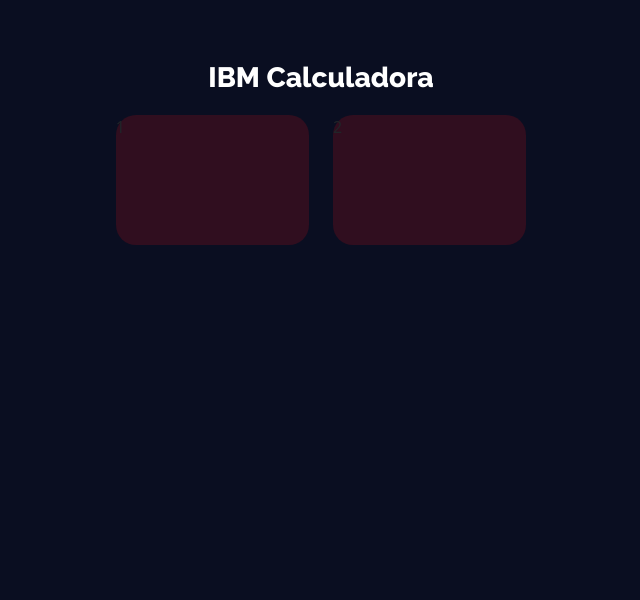
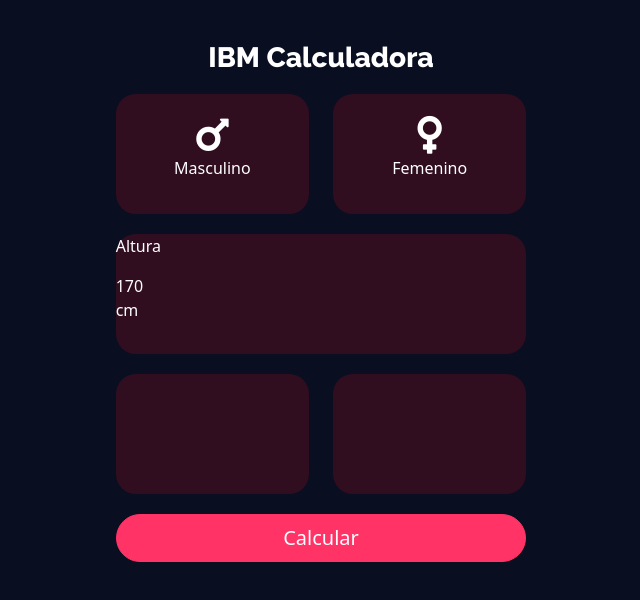
Before and after one commit to BROROZCO/Angular-Calculadora-IMC, an Angular app: page / in a window 1280 px wide. Shown: the top 600 px of the page, without its empty margins (319-959 px from the left). Built offline with nearby package versions, Linux system fonts and the light colour scheme.

Commit message:
Cajas de sexo listas

```diff
--- a/src/app/components/inicio/inicio.component.css
+++ b/src/app/components/inicio/inicio.component.css
@@ -1,5 +1,10 @@
 .fondoItem{
     background-color: #FF111328;
-    height: 130PX;
+    height: 120PX;
     border-radius: 20PX;
+    color: white;
 }
+
+.sexo{
+    font-size: 270%;
+}
--- a/src/app/components/inicio/inicio.component.html
+++ b/src/app/components/inicio/inicio.component.html
@@ -2,16 +2,59 @@
     <div class="col-lg-4 offset-lg-4">
         <h3 class="titulo">IBM Calculadora</h3>
         <div class="row">
+            <!-- Items 1 -->
             <div class="col-lg-6">
                 <div class="fondoItem">
-                    1
+                    <div class="contenedor">
+                        <i class="fas fa-mars sexo"></i>
+                        <p>Masculino</p>
+                    </div>
                 </div>
             </div>
+            <!-- Items 2 -->
             <div class="col-lg-6">
                 <div class="fondoItem">
-                    2
+                    <div class="contenedor">
+                        <i class="fas fa-venus sexo"></i>
+                        <p>Femenino</p>
+                    </div>
                 </div>
             </div>
         </div>
+        <!-- Centro -->
+        <div class="row">
+            <div class="col-lg-12">
+                <div class="fondoItem">
+                    <div class="conte">
+                        <p>Altura</p>
+                        <div>170</div>
+                        <div>cm</div>
+                    </div>
+                </div>
+            </div>
+        </div>
+        <div class="row">
+            <!-- Items 3 -->
+            <div class="col-lg-6">
+                <div class="fondoItem">
+
+                </div>
+            </div>
+            <!-- Items 4 -->
+            <div class="col-lg-6">
+                <div class="fondoItem">
+
+                </div>
+            </div>
+        </div>
+
+        <!-- Boton -->
+
+        <div class="row">
+            <div class="col-lg-12">
+                <button class="btn btn-primary btn-lg btn-block btn-color">Calcular</button>
+            </div>
+        </div>
+
     </div>
 </div>
--- a/src/index.html
+++ b/src/index.html
@@ -8,6 +8,7 @@
   <link rel="icon" type="image/x-icon" href="favicon.ico">
   <link href="https://cdn.jsdelivr.net/npm/bootstrap@5.0.0-beta1/dist/css/bootstrap.min.css" rel="stylesheet" integrity="sha384-giJF6kkoqNQ00vy+HMDP7azOuL0xtbfIcaT9wjKHr8RbDVddVHyTfAAsrekwKmP1" crossorigin="anonymous">
   <link href="https://fonts.googleapis.com/css2?family=Raleway:wght@800&display=swap" rel="stylesheet">
+  <link rel="stylesheet" href="https://pro.fontawesome.com/releases/v5.10.0/css/all.css" integrity="sha384-AYmEC3Yw5cVb3ZcuHtOA93w35dYTsvhLPVnYs9eStHfGJvOvKxVfELGroGkvsg+p" crossorigin="anonymous"/>
 </head>
 <body>
   <app-root></app-root>
--- a/src/styles.css
+++ b/src/styles.css
@@ -6,9 +6,29 @@
     font-family: 'Raleway', sans-serif;
     color: white;
     text-align: center;
-    margin-top: 10%;
+    margin-top: 5%;
 }
 
 .row{
     margin-top: 20px;
 }
+
+.btn-color{
+    background-color: #FF3366;
+    border-color: #FF3366;
+    border-radius: 25px;
+    width: 100%;
+}
+
+.btn-color:hover{
+    background-color: #ff3366ea;
+    border-color: #ff3366ea;
+}
+
+.contenedor{
+    display: flex;
+    justify-content: center;
+    flex-direction: column;
+    align-items: center;
+    height: 100%;
+}
```
